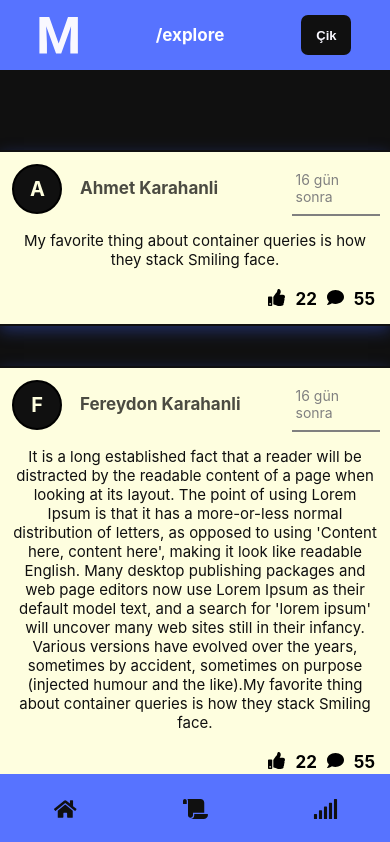
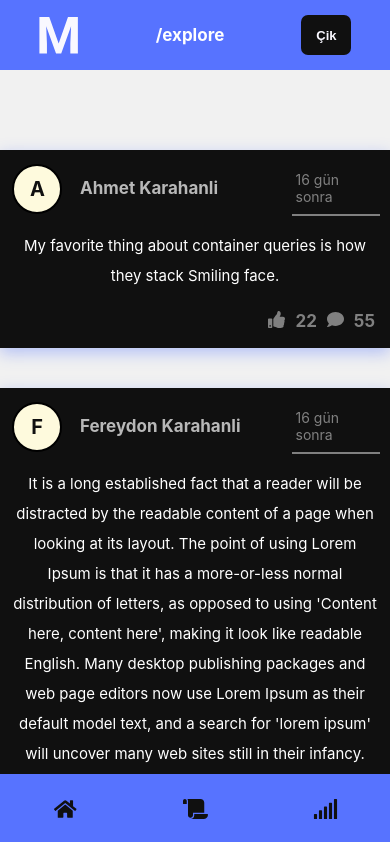
Before and after one commit to s4eid/M, a Next.js app: page /explore in a window 390 px wide. Shown: the top 842 px of the page. Built offline with nearby package versions, Linux system fonts and the light colour scheme.

Commit message:
new theme

```diff
--- a/components/Explore/Post/post.module.css
+++ b/components/Explore/Post/post.module.css
@@ -1,8 +1,8 @@
 .mainContainer {
-  background-color: #fefadd;
   margin-left: 200px;
   padding-top: 40px;
   padding-bottom: 40px;
+  background-color: #f1f1f1;
   /* width: calc(100vw - 250px); */
 }
 
--- a/components/Explore/Posts/posts.module.css
+++ b/components/Explore/Posts/posts.module.css
@@ -14,8 +14,8 @@
   display: flex;
   justify-content: space-around;
   flex-direction: column;
-  border: 2px solid #101010;
-  background-color: #fefedf;
+  border: 2px solid #5772ff;
+  background-color: #101010;
   width: 50%;
   box-shadow: rgba(62, 101, 255, 0.35) 0px 5px 15px;
 }
@@ -43,6 +43,7 @@
 }
 .name {
   font-weight: bold;
+  color: white;
   opacity: 70%;
 }
 
@@ -56,8 +57,8 @@
   justify-content: space-around;
   align-items: center;
   width: 50px;
-  background-color: #101010;
-  color: #fefedf;
+  background-color: #fefadd;
+  color: #101010;
   height: 50px;
   border-radius: 100%;
   margin: 2px;
@@ -68,9 +69,11 @@
 }
 .titleContainer {
   font-size: 18px;
+  line-height: 30px;
+
   text-align: center;
   word-wrap: break-word;
-  color: #101010;
+  color: white;
 }
 .likeCommentsMainContainer {
   display: flex;
@@ -84,10 +87,12 @@
 }
 .likeCommentsContainer p {
   margin: 5px;
+  color: gray;
   font-weight: bold;
 }
 .icon {
   font-size: 20px;
+  color: gray;
   margin: 5px;
   cursor: pointer;
   z-index: 1;
--- a/components/Explore/explore.module.css
+++ b/components/Explore/explore.module.css
@@ -2,7 +2,8 @@
   margin-left: 200px;
   padding-top: 40px;
   padding-bottom: 40px;
-  background-color: #101010;
+  background-color: #f1f1f1;
+  /* background-color: #101010; */
   /* width: calc(100vw - 250px); */
 }
 
--- a/components/Profile/Infos/infos.module.css
+++ b/components/Profile/Infos/infos.module.css
@@ -42,7 +42,7 @@
   padding-right: 40px;
   padding-left: 40px;
   justify-content: space-between;
-  background-color: #101010;
+  /* background-color: #101010; */
   flex-direction: column;
   position: relative;
   width: 100%;
@@ -50,9 +50,8 @@
 .poan {
   width: 100%;
   display: flex;
+  padding-bottom: 40px;
   align-items: center;
-  /* background-color: #5772ff; */
-  /* height: 100%; */
   justify-content: space-around;
   flex-direction: column;
 }
@@ -61,11 +60,15 @@
   color: #5772ff;
 }
 .poan p {
+  margin: 10px;
+  font-weight: bold;
   font-size: 20px;
-  color: white;
 }
 .chart {
   width: 50%;
+  background-color: #101010;
+  border: 1px solid transparent;
+  border-radius: 10px;
 }
 
 @media screen and (max-width: 900px) {
@@ -80,6 +83,25 @@
   }
 }
 
+@media screen and (max-width: 550px) {
+  .profile {
+    width: 50px;
+    height: 50px;
+  }
+  .profile p {
+    font-size: 17px;
+  }
+  .name {
+    font-size: 17px;
+  }
+  .poan p {
+    font-size: 17px;
+  }
+  .icon {
+    font-size: 30px;
+  }
+}
+
 @media screen and (max-width: 300px) {
   .chart {
     min-width: 250px;
--- /dev/null
+++ b/components/Profile/LastExams/lastExams.module.css
@@ -0,0 +1,59 @@
+.mainContainer {
+  padding-top: 40px;
+  display: flex;
+  justify-content: space-around;
+  flex-direction: column;
+  padding-bottom: 40px;
+  align-items: center;
+}
+.titleContainer {
+  width: 100%;
+  color: #101010;
+  font-size: 20px;
+  text-align: center;
+  font-weight: bold;
+}
+.titleContainer p {
+  font-size: 20px;
+}
+.container {
+  display: flex;
+  justify-content: space-around;
+  flex-direction: column;
+  align-items: center;
+  width: 50%;
+  background-color: #101010;
+}
+.child {
+  cursor: pointer;
+  display: flex;
+  justify-content: space-around;
+  color: #5772ff;
+  border: 1px solid white;
+  border-left: 5px solid #5772ff;
+  width: 100%;
+}
+.childDate {
+  color: white;
+}
+.child p {
+  font-size: 18px;
+  margin: 30px;
+}
+@media screen and (max-width: 700px) {
+  .mainContainer {
+    padding-bottom: 100px;
+  }
+  .container {
+    width: 100%;
+  }
+}
+
+@media screen and (max-width: 550px) {
+  .titleContainer p {
+    font-size: 17px;
+  }
+  .child p {
+    font-size: 15px;
+  }
+}
--- a/components/Profile/ProfilePage.js
+++ b/components/Profile/ProfilePage.js
@@ -2,12 +2,14 @@ import React from "react";
 import profile from "./profilePage.module.css";
 import Head from "./Head/HeadProfile";
 import Infos from "./Infos/Infos";
+import LastExams from "./LastExams/LastExams";
 
 export default function Profile() {
   return (
     <div className={profile.mainContainer}>
       <Head />
       <Infos />
+      <LastExams />
     </div>
   );
 }
--- a/components/TestEkle/testEkle.module.css
+++ b/components/TestEkle/testEkle.module.css
@@ -1,6 +1,7 @@
 .mainContainer {
   margin-left: 200px;
   /* width: calc(100vw - 250px); */
+  background-color: #f1f1f1;
 }
 
 @media screen and (max-width: 900px) {
--- a/components/Testlarim/testlarim.module.css
+++ b/components/Testlarim/testlarim.module.css
@@ -1,5 +1,6 @@
 .mainContainer {
   margin-left: 200px;
+  background-color: #f1f1f1;
   /* width: calc(100vw - 250px); */
 }
 
```
Also changed, not shown: components/Profile/LastExams/LastExams.js (added, +26 -0 lines), components/TestEkle/Tests/Test/testE.module.css (+5 -7 lines), components/Testlarim/Tests/tests.module.css (+6 -3 lines).
